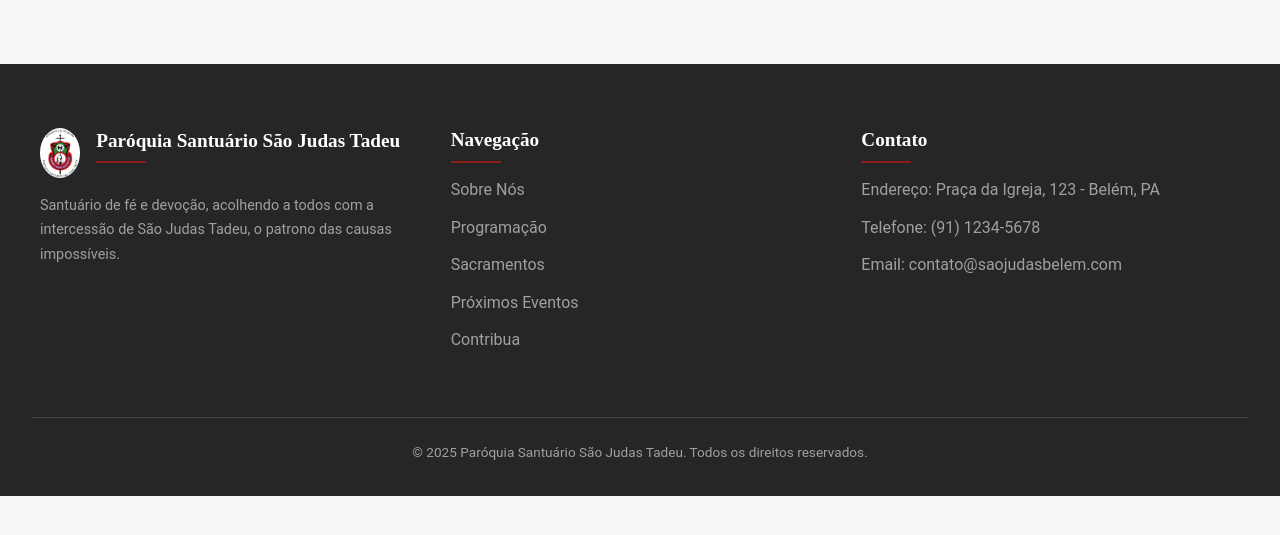
After one commit to Gaia28/ProjetoSJT, a PHP site: template app/views/Footer.php in a window 1280 px wide. The commit adds this page. Shown: the top 535 px of the page. Run offline with PHP 8.4, Linux system fonts and the light colour scheme; the template is opened without the code that fills it, so the values that code supplies are empty; some libraries are stand-ins or nearby versions.

Commit message:
FEAT | footer

```diff
--- /dev/null
+++ b/app/views/Footer.php
@@ -0,0 +1,51 @@
+<!DOCTYPE html>
+<html lang="en">
+<head>
+    <meta charset="UTF-8">
+    <meta name="viewport" content="width=device-width, initial-scale=1.0">
+    <link rel="stylesheet" href="public/assets/css/Footer.css">
+     <link rel="stylesheet" href="public/assets/css/base.css">
+    <title>Document</title>
+</head>
+<body>
+    <footer class="site-footer">
+    <div class="footer-container">
+        <div class="footer-col">
+            <div class="footer-logo-col">
+                <img src="public/assets/images/logo.PNG" alt="Logo Santuário">
+                <h4>Paróquia Santuário São Judas Tadeu</h4>
+            </div>
+            <p>Santuário de fé e devoção, acolhendo a todos com a intercessão de São Judas Tadeu, o patrono das causas impossíveis.</p>
+        </div>
+
+        <div class="footer-col">
+            <h4>Navegação</h4>
+            <ul>
+                <li><a href="home#HomePG2">Sobre Nós</a></li>
+                <li><a href="home#HomePG4">Programação</a></li>
+                <li><a href="nossosSacramentos">Sacramentos</a></li>
+                <li><a href="home#HomeEventos">Próximos Eventos</a></li>
+                <li><a href="home#doacoes">Contribua</a></li>
+            </ul>
+        </div>
+
+        <div class="footer-col">
+            <h4>Contato</h4>
+            <ul>
+                <li>Endereço: Praça da Igreja, 123 - Belém, PA</li>
+                <li>Telefone: (91) 1234-5678</li>
+                <li>Email: contato@saojudasbelem.com</li>
+            </ul>
+
+
+        </div>
+    </div>
+
+    <div class="footer-bottom">
+        <p>&copy; <?= date('Y') ?> Paróquia Santuário São Judas Tadeu. Todos os direitos reservados.</p>
+    </div>
+</footer>
+
+<script src="https://kit.fontawesome.com/a076d05399.js" crossorigin="anonymous"></script>
+</body>
+</html>
--- a/app/views/Home.php
+++ b/app/views/Home.php
@@ -7,6 +7,7 @@
   <link rel="stylesheet" href="public/assets/css/Home.css">
     <link rel="stylesheet" href="public/assets/css/HomeResponsivo.css">
       <link rel="stylesheet" href="public/assets/css/base.css">
+          <script src="https://kit.fontawesome.com/a076d05399.js" crossorigin="anonymous"></script>
 
 </head>
 <body>
@@ -236,7 +237,7 @@ funcionário público. Em 6 de janeiro de 2026, a Paróquia-Santuário celebrar
     </div>
 </section>
 
-
+    <?php include 'Footer.php'; // ADICIONAR ESTA LINHA ?>
 </main>
 
 <script src="public/assets/js/navegacao.js"></script>
--- a/app/views/HomeAdmin.php
+++ b/app/views/HomeAdmin.php
@@ -33,8 +33,8 @@
                     <p>Adicione, edite ou remova eventos do calendário.</p>
                 </div>
                 <div class="card" id="gerenciar-pastorais">
-                    <h2>Gerenciar Usuários</h2>
-                    <p>Controle os usuários que têm acesso ao painel administrativo.</p>
+                    <h2>Gerenciar Pastorais</h2>
+                    <p>Gerenciar as pastorais da igreja</p>
                 </div>
                 <div class="card" id="gerenciar-sacramentos">
                     <h2>Sacramentos</h2>
--- a/app/views/HomeSacramento.php
+++ b/app/views/HomeSacramento.php
@@ -18,10 +18,10 @@
     <?php include 'NavBar.php'; // Incluindo a barra de navegação ?>
 
     <main>
-        <header class="sacramento-header animate-on-scroll">
+        <div class="sacramento-header animate-on-scroll">
             <h1>Sacramentos</h1>
             <p>Os sacramentos são sinais sagrados através dos quais, por uma certa imitação dos sacramentos, são significados e, por impetração da Igreja, obtidos efeitos sobretudo espirituais.</p>
-        </header>
+</div>
 
         <section class="sacramento-container">
             <?php if (!empty($sacramentos)): ?>
```
Also changed, not shown: public/assets/css/Footer.css (added).
